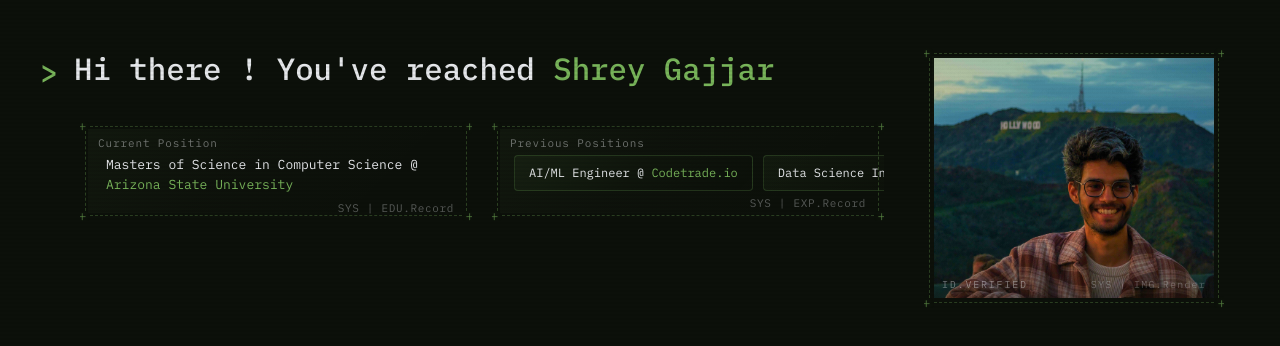
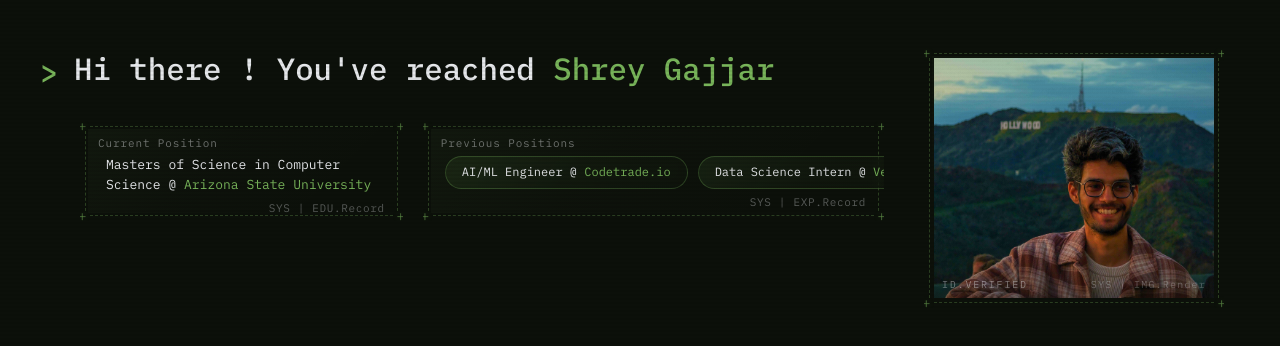
Before and after one commit to KEYS-A15/keys_portfolio, a Next.js app: page / in a window 1280 px wide. Shown: the top 346 px of the page. Built offline with nearby package versions, Linux system fonts and the light colour scheme.

Commit message:
fix: standardize pill styles and box sizing for positions HUD
Co-authored-by: SHREY GAJJAR <78949462+KEYS-A15@users.noreply.github.com>

```diff
--- a/app/globals.css
+++ b/app/globals.css
@@ -141,6 +141,14 @@ body {
   .hud2-wrap {
     flex-direction: row;
     gap: 20px;
+  }
+
+  .hud2-box:first-child {
+    flex: 0.7;
+  }
+
+  .hud2-box:last-child {
+    flex: 1;
   }
 }
 
@@ -322,37 +330,30 @@ body {
   align-items: center;
   gap: 10px;
   padding: 0 4px;
+  flex-wrap: nowrap;
 }
 
 .hud2-pill {
   position: relative;
-  flex: 1;
   display: flex;
   align-items: center;
   justify-content: center;
-  padding: 8px 14px;
+  padding: 7px 16px;
   font-size: 12px;
-  line-height: 1.45;
+  line-height: 1.4;
   color: rgb(var(--fg));
-  border: 1px solid rgb(var(--accent) / 0.22);
-  border-radius: 4px;
+  border: 1px solid rgb(var(--accent) / 0.28);
+  border-radius: 20px;
   background:
-    radial-gradient(
-      circle,
-      rgb(var(--accent) / 0.06) 0.5px,
-      transparent 0.5px
-    ),
     linear-gradient(
       135deg,
-      rgb(var(--accent) / 0.06) 0%,
-      rgb(var(--accent) / 0.02) 50%,
-      transparent 100%
+      rgb(var(--accent) / 0.1) 0%,
+      rgb(var(--accent) / 0.04) 50%,
+      rgb(var(--accent) / 0.02) 100%
     );
-  background-size:
-    6px 6px,
-    100% 100%;
-  text-align: center;
+  backdrop-filter: blur(4px);
   white-space: nowrap;
+  flex-shrink: 0;
 }
 
 /* ── Inline mini cursor ────────────── */
```
